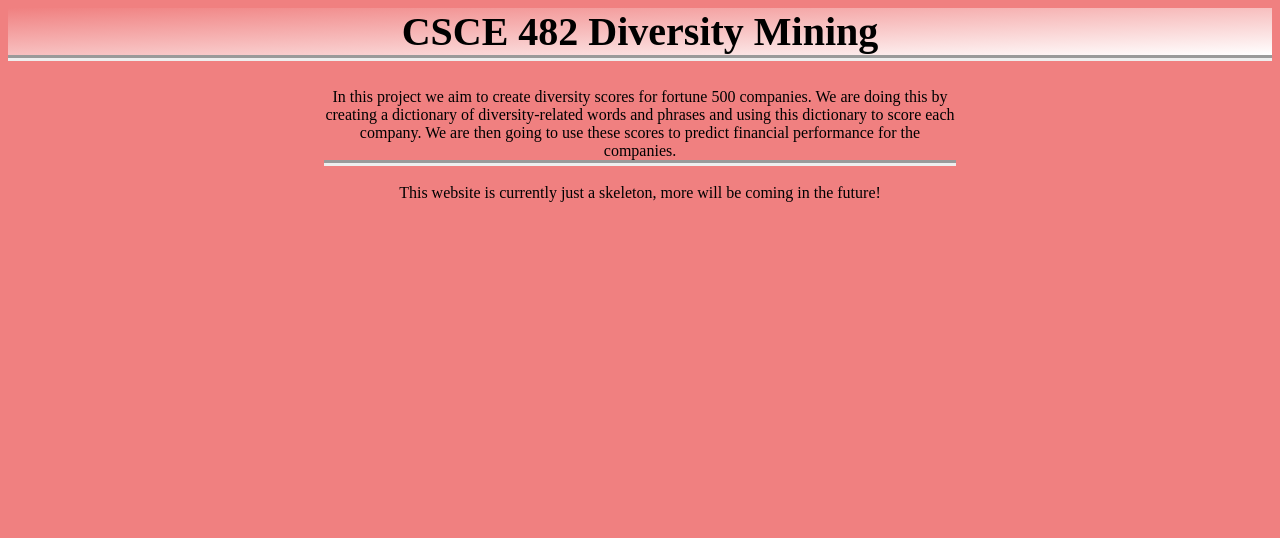
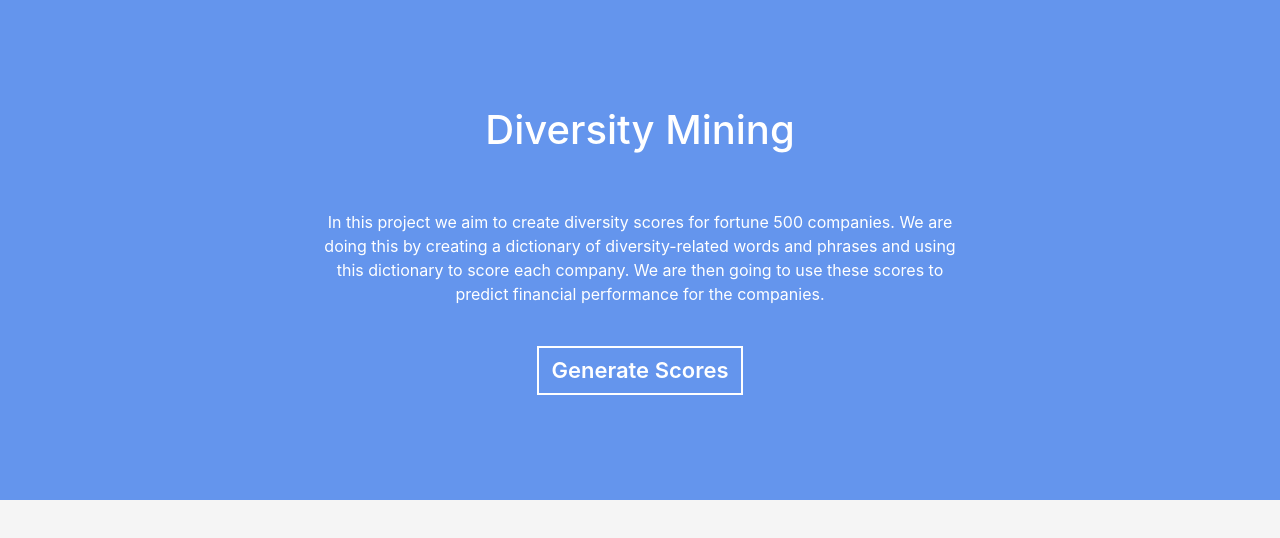
Before and after one commit to grantlballard/482Diversity, a plain HTML site: page templates/home.html in a window 1280 px wide. Drawn offline with nearby package versions, Linux system fonts and the light colour scheme.

Commit message:
Update UI for the first section of the home page

```diff
--- a/templates/home.html
+++ b/templates/home.html
@@ -1,42 +1,105 @@
+<!-- background-image: linear-gradient(to bottom right, LightCoral, white); -->
+
 <!DOCTYPE html>
 <html lang="en" dir="ltr">
   <head>
     <style>
-  	#head_1{
+      #head_1 {
         text-align: center;
         font-size: 40px;
-  		border-bottom: 6px groove;
         margin-top: 0px;
         margin-right: 0px;
         margin-left: 0px;
-  		background-image: linear-gradient(to bottom right, LightCoral, white);
       }
-  	body{
-  		background-color: LightCoral;
+      #home-div {
+        background-color: cornflowerblue;
+        height: 500px;
+
+        display: flex;
+        align-items: center;
+        justify-content: center;
+      }
+      .back-gray {
+        background-color: whitesmoke;
+        height: 500px;
+
+        display: flex;
+        align-items: center;
+        justify-content: center;
+      }
+      .white-text {
+        color: white;
+      }
+      .center {
+        margin: auto;
+        width: 50%;
+        padding: 10px;
+      }
+
+      .button-white {
+        color: #fff;
+        background-color: transparent;
+        background-image: none;
+        border-color: #fff !important;
+        border: 2px solid transparent;
+        padding: 0.375rem 0.75rem;
+        font-size: 22px;
+        font-weight: 600;
+      }
+      .button-white:hover {
+        background-color: black;
+      }
+      body {
         text-align: center;
-
       }
-  	p{
+      p {
         margin: auto;
         align-self: center;
         width: 50%;
-
       }
-  	#body_1{
-  		border-bottom: 6px groove;
+      .center-content {
+        display: flex;
+        align-items: center;
+        justify-content: center;
       }
-
-
     </style>
-    <meta charset="utf-8">
-    <title>CSCE 482Diversity Mining</title>
+    <meta charset="utf-8" />
+    <title>Diversity Mining</title>
   </head>
   <body>
-    <h1 id = "head_1"> CSCE 482 Diversity Mining </h1>
-    <p id = "body_1"> In this project we aim to create diversity scores for fortune 500 companies. We are doing this by creating a dictionary of diversity-related words and phrases and using this dictionary to score each company. We are then going to use these scores to predict financial performance for the companies. </p>
-    <br>
-    <p id = "body_2">
-    	This website is currently just a skeleton, more will be coming in the future!
+    <div id="home-div">
+      <div style="display: table; height: 400px; overflow: hidden;">
+        <div style="display: table-cell; vertical-align: middle;">
+          <h1 id="head_1" style="color: white">Diversity Mining</h1>
+          <br />
+          <br />
+          <p style="color: white; text-align: center">
+            In this project we aim to create diversity scores for fortune 500
+            companies. We are doing this by creating a dictionary of
+            diversity-related words and phrases and using this dictionary to
+            score each company. We are then going to use these scores to predict
+            financial performance for the companies.
           </p>
+          <br />
+          <div class="center-content">
+            <button type="button" class="button-white">Generate Scores</button>
+          </div>
+        </div>
+      </div>
+    </div>
+
+    <div class="back-gray"></div>
   </body>
+
+  <link
+    rel="stylesheet"
+    href="https://stackpath.bootstrapcdn.com/bootstrap/4.2.1/css/bootstrap.min.css"
+    integrity="sha384-GJzZqFGwb1QTTN6wy59ffF1BuGJpLSa9DkKMp0DgiMDm4iYMj70gZWKYbI706tWS"
+    crossorigin="anonymous"
+  />
+  <script
+    src="https://stackpath.bootstrapcdn.com/bootstrap/4.2.1/js/bootstrap.min.js"
+    integrity="sha384-B0UglyR+jN6CkvvICOB2joaf5I4l3gm9GU6Hc1og6Ls7i6U/mkkaduKaBhlAXv9k"
+    crossorigin="anonymous"
+  ></script>
 </html>
```
Lines whose indentation alone changed are shown as unchanged.
